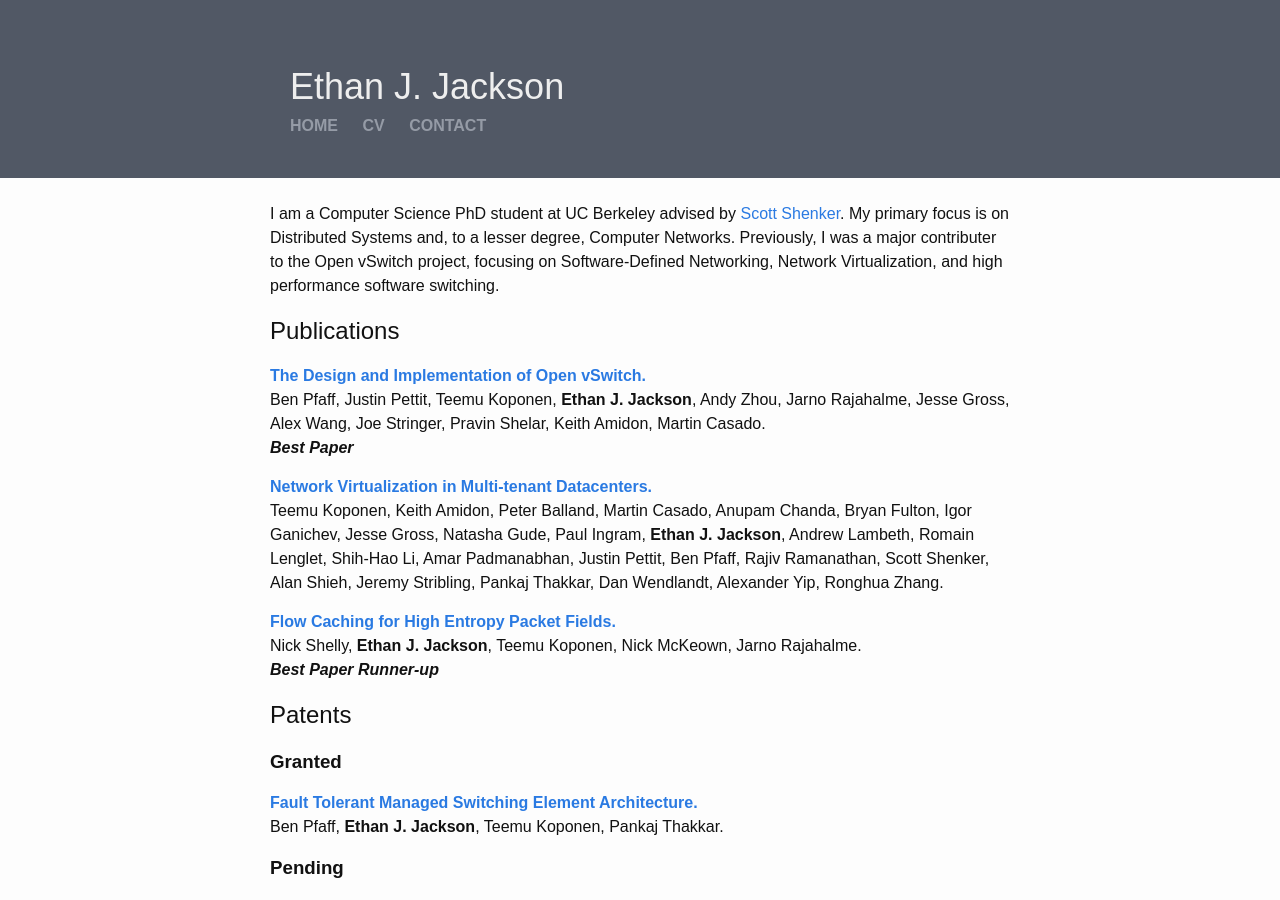
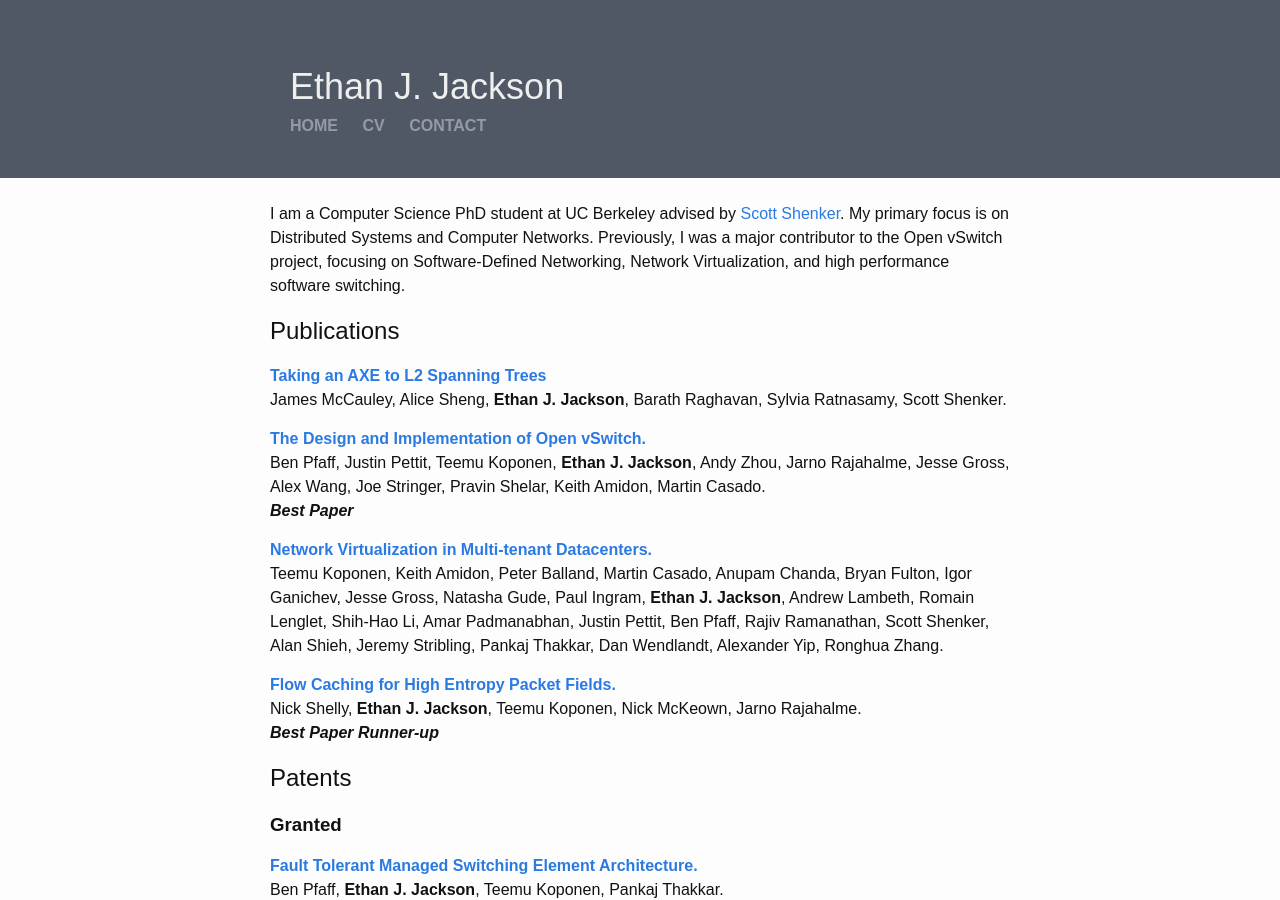
Before and after one commit to ejj/ejj.github.io, a Jekyll site: the page built from index.md, in a window 1280 px wide and 900 px high. Built offline with Jekyll 4.4.1, drawn with Linux system fonts in a browser that asks for light colours.

Commit message:
Update the website. Add AXE

```diff
--- a/index.md
+++ b/index.md
@@ -4,13 +4,17 @@ layout: default
 
 I am a Computer Science PhD student at UC Berkeley advised by [Scott
 Shenker](https://www.eecs.berkeley.edu/Faculty/Homepages/shenker.html).  My
-primary focus is on Distributed Systems and, to a lesser degree, Computer
-Networks.  Previously, I was a major contributer to the Open vSwitch project,
-focusing on Software-Defined Networking, Network Virtualization, and high
-performance software switching.
+primary focus is on Distributed Systems and Computer Networks.  Previously, I
+was a major contributor to the Open vSwitch project, focusing on
+Software-Defined Networking, Network Virtualization, and high performance
+software switching.
 
 Publications
-------------
+-------------
+[**Taking an AXE to L2 Spanning Trees**](http://conferences.sigcomm.org/hotnets/2015/papers/mccauley.pdf)\\
+James McCauley, Alice Sheng, **Ethan J. Jackson**, Barath Raghavan, Sylvia
+Ratnasamy, Scott Shenker.
+
 [**The Design and Implementation of Open vSwitch.**](https://www.usenix.org/system/files/conference/nsdi15/nsdi15-paper-pfaff.pdf)\\
 Ben Pfaff, Justin Pettit, Teemu Koponen, **Ethan J. Jackson**, Andy Zhou, Jarno
 Rajahalme, Jesse Gross, Alex Wang, Joe Stringer, Pravin Shelar, Keith Amidon,
```
